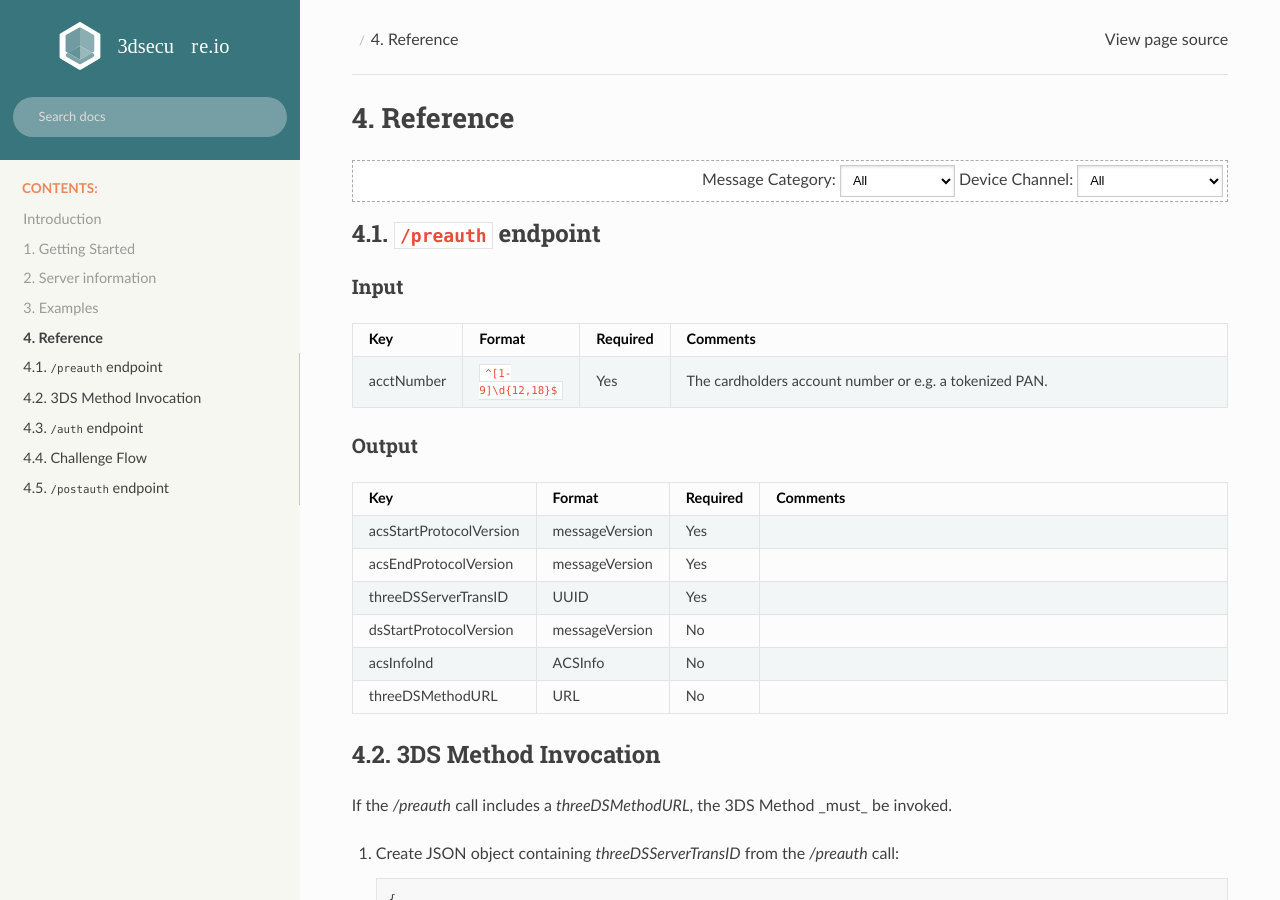
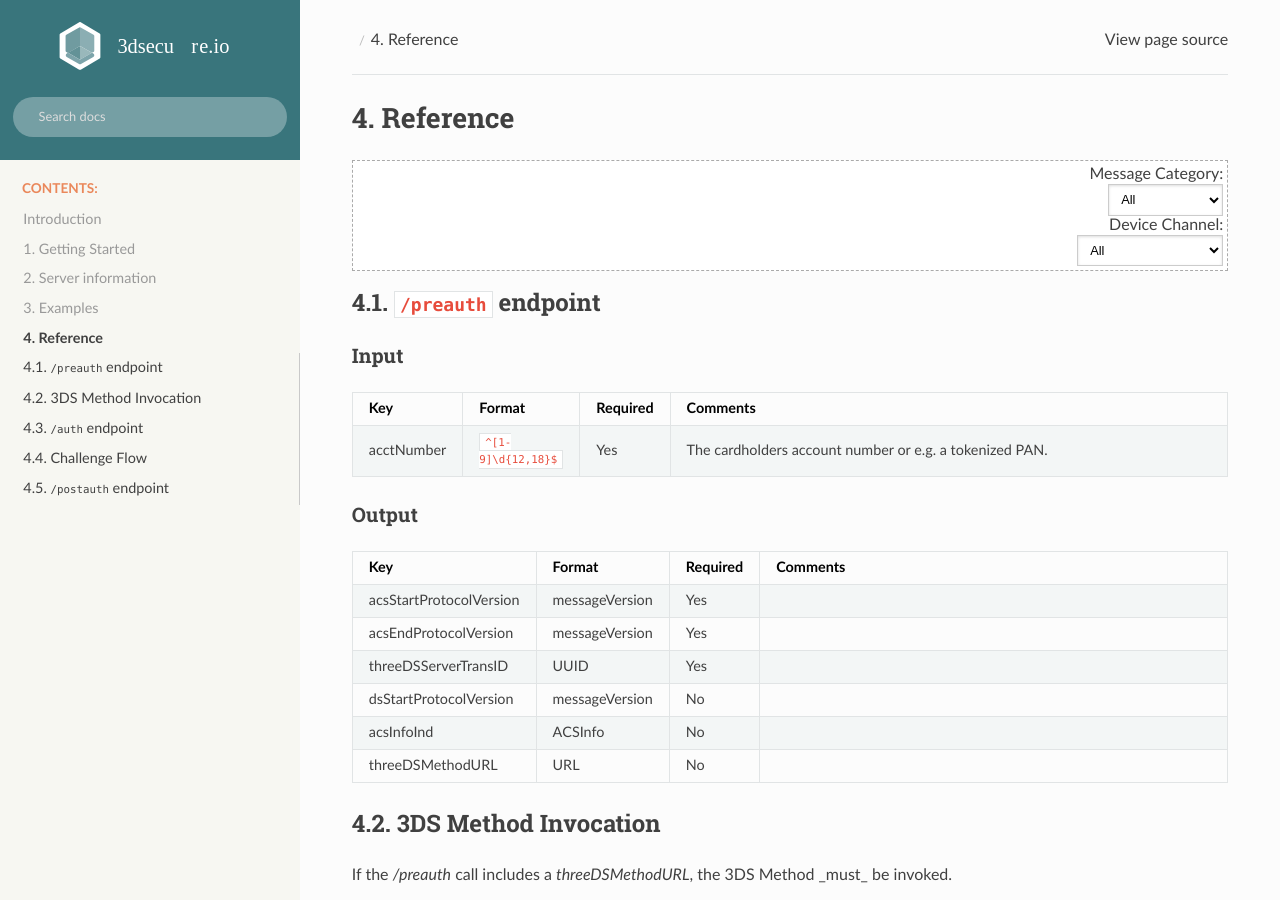
Before and after one commit to clearhaus/3DSv2-api-documentation, a Sphinx documentation site: the page built from source/reference.rst, in a window 1280 px wide and 900 px high. Built offline with Sphinx 7.4.7 and the Read the Docs theme 2.0.0, drawn with Linux system fonts in a browser that asks for light colours.

Commit message:
Add div's around scenario selectors.

```diff
--- a/source/_static/scenario_selector.html
+++ b/source/_static/scenario_selector.html
@@ -2,13 +2,16 @@
 
     <div id="scenario_selector">
       Message Category:
+      <div id="messageCategorySelector">
         <select class="messageCategory" name="messageCategory">
           <option value="" selected>All</option>
           <option value="P">Payment</option>
           <option value="NP">Non-payment</option>
         </select>
+      </div>
 
       Device Channel:
+      <div id="deviceChannelSelector">
         <select class="deviceChannel" name="deviceChannel">
           <option value="" selected>All</option>
           <option value="BRW">Browser</option>
@@ -16,3 +19,4 @@
           <option value="3RI">Requestor Initiated</option>
         </select>
       </div>
+    </div>
```
Lines whose indentation alone changed are shown as unchanged.
